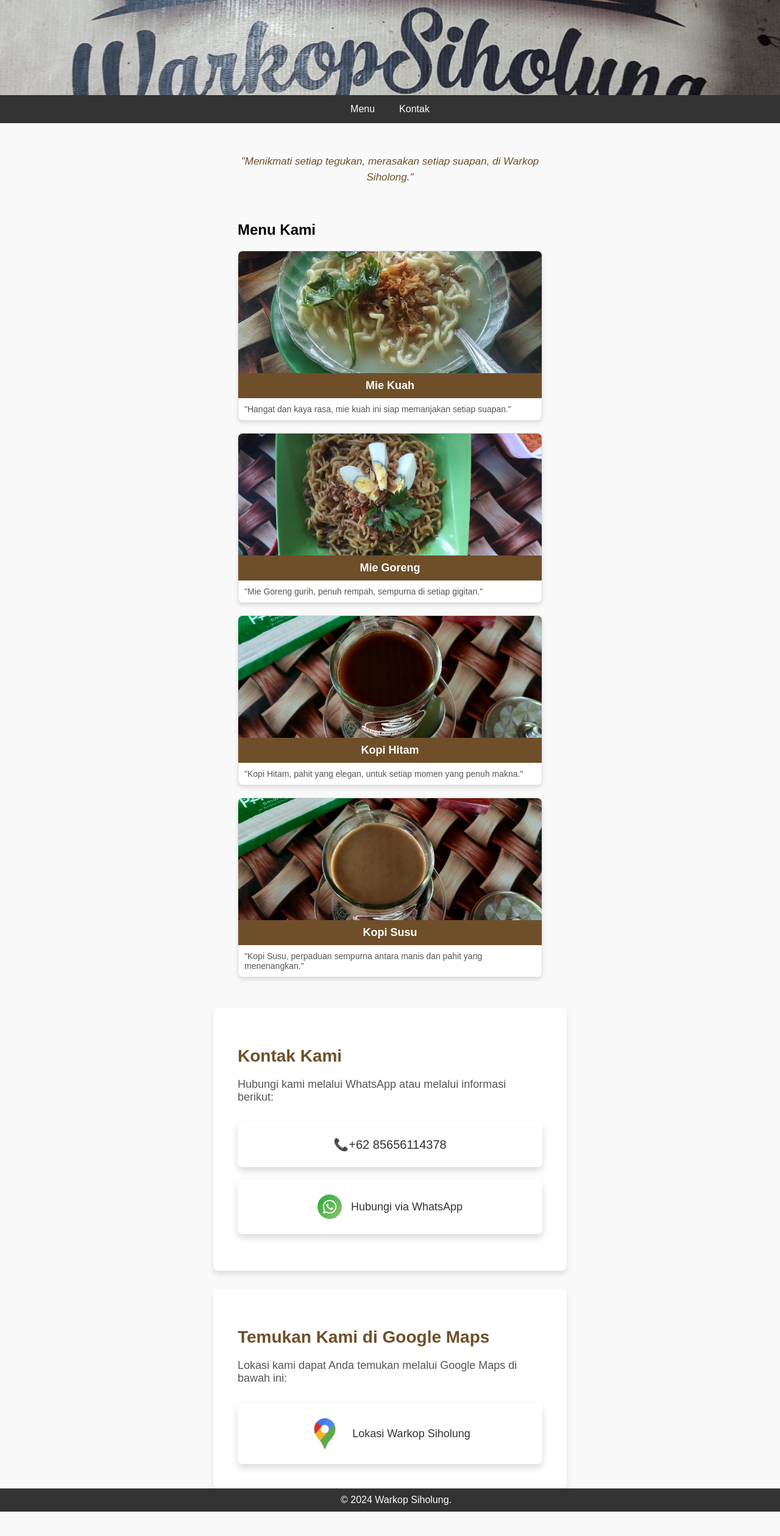
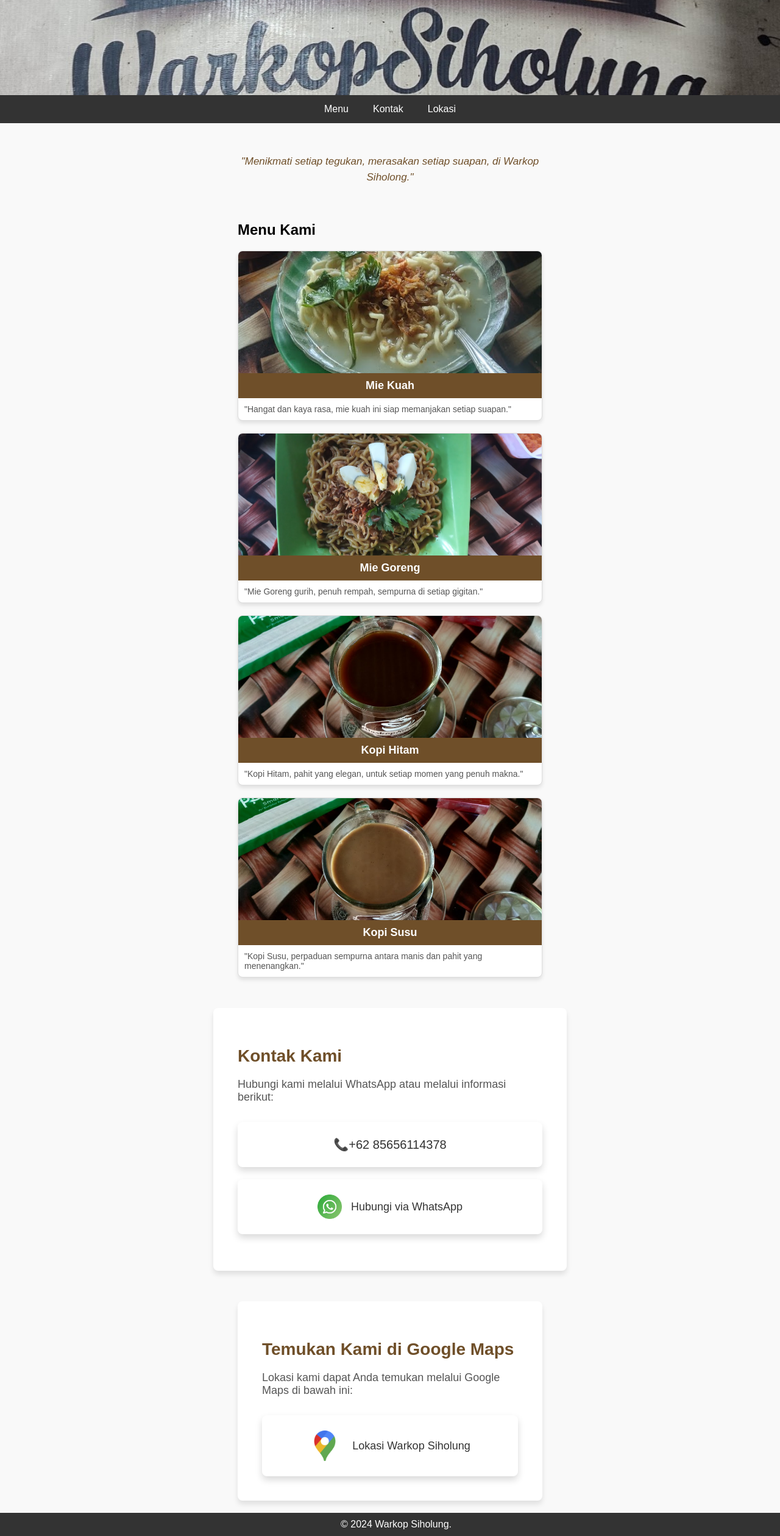
Before and after one commit to ahmadaaksa/Warkop-Siholung, a plain HTML site: page index.html in a window 1280 px wide. Shown: the part 244-2763 px from the top of the page at 61% size. Before the commit the page ends 2723 px from the top, so only its background shows below. Drawn offline with Linux system fonts and the light colour scheme.

Commit message:
Update index.html

```diff
--- a/index.html
+++ b/index.html
@@ -286,6 +286,8 @@ nav a:focus {
     <nav>
         <a href="#menu">Menu</a>
         <a href="#contact">Kontak</a>
+        <a href="#Location">Lokasi</a>
+
     </nav>
 
 
@@ -336,7 +338,7 @@ nav a:focus {
     </div>
 
 
-
+    <div id="Location" class="container">
     <div id="google-maps" class="container">
         <h2>Temukan Kami di Google Maps</h2>
         <p>Lokasi kami dapat Anda temukan melalui Google Maps di bawah ini:</p>
@@ -346,6 +348,7 @@ nav a:focus {
                 <span>Lokasi Warkop Siholung</span>
             </a>
         </div>
+    </div>
     </div>
 
 
```
